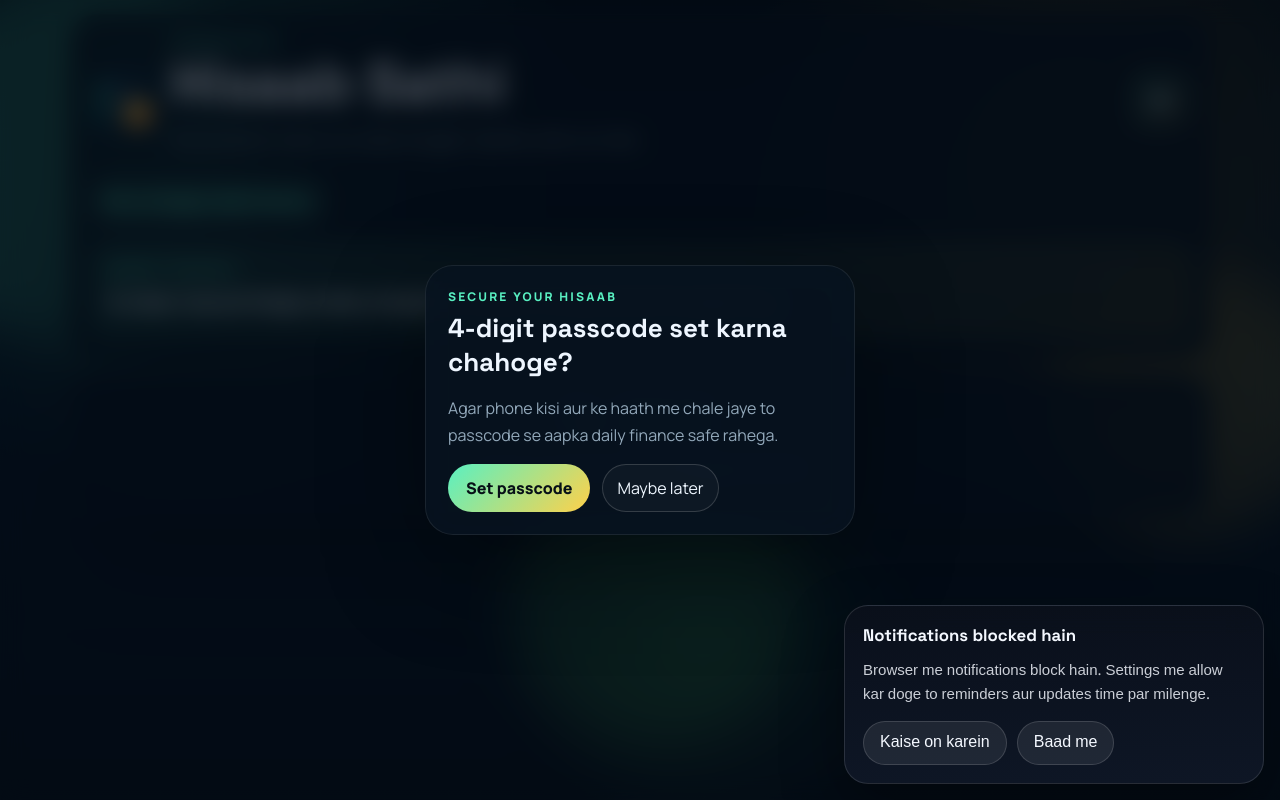
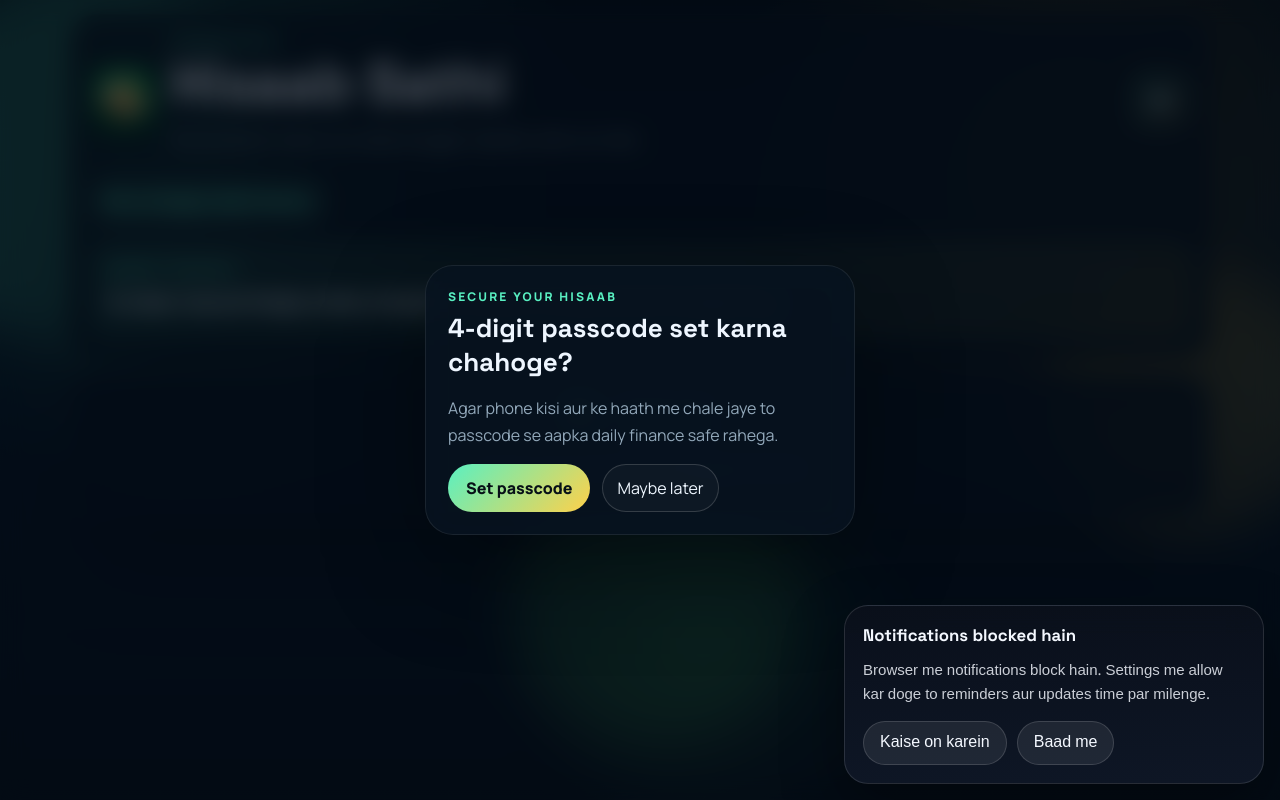
Before and after one commit to SnakeEye-sudo/Hisaab-Sathi, a plain HTML site: page index.html in a window 1280 px wide. Drawn offline with Linux system fonts and the light colour scheme.

Commit message:
chore: premium branding upgrade (PWA icons and hub synchronization)

```diff
--- a/index.html
+++ b/index.html
@@ -6,8 +6,8 @@
   <title>Hisaab Sathi</title>
   <meta name="description" content="Simple daily finance tracker for expenses, income, and udhar management.">
   <meta name="theme-color" content="#082032">
-  <link rel="icon" type="image/svg+xml" href="favicon.svg">
-  <link rel="apple-touch-icon" href="logo.svg">
+  <link rel="icon" type="image/png" href="logo.png">
+  <link rel="apple-touch-icon" href="logo.png">
   <link rel="manifest" href="manifest.json">
   <link rel="preconnect" href="https://fonts.googleapis.com">
   <link rel="preconnect" href="https://fonts.gstatic.com" crossorigin>
@@ -24,7 +24,7 @@
     <header class="topbar panel privacy-target">
       <div class="topbar-row">
         <div class="topbar-brand">
-          <img src="logo.svg" alt="Hisaab Sathi logo" class="brand-logo">
+          <img src="logo.png" alt="Hisaab Sathi logo" class="brand-logo">
           <div>
             <p class="eyebrow">Hisaab Sathi</p>
             <h1>Hisaab Sathi</h1>
@@ -138,7 +138,7 @@
 
     <footer class="site-footer panel privacy-target">
       <div class="footer-branding">
-        <img src="logo.svg" alt="Hisaab Sathi logo" class="footer-logo">
+        <img src="logo.png" alt="Hisaab Sathi logo" class="footer-logo">
         <div>
           <p class="section-kicker">Hisaab Sathi</p>
           <strong>Hisaab Sathi</strong>
@@ -329,7 +329,7 @@
 
   <div id="unlockOverlay" class="unlock-overlay hidden">
     <div class="unlock-card">
-      <img src="logo.svg" alt="Hisaab Sathi logo" class="unlock-logo">
+      <img src="logo.png" alt="Hisaab Sathi logo" class="unlock-logo">
       <p class="section-kicker">Private Mode</p>
       <h2>Passcode enter karo</h2>
       <p id="unlockHint" class="helper-text"></p>
```
Also changed, not shown: logo.png (added), manifest.json.
